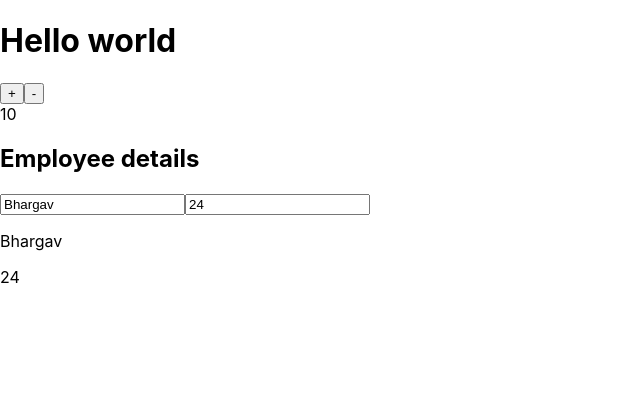
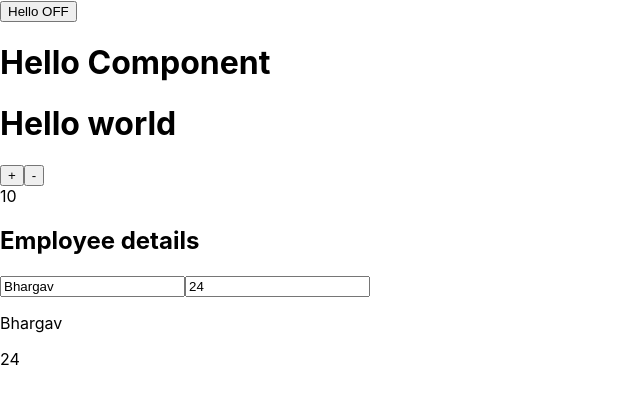
Before and after one commit to isbhargav/hook-tutorial, a React (Create React App) app: page / in a window 1280 px wide. Shown: the top 404 px of the page, without its empty margins (0-640 px from the left). Built offline with nearby package versions, Linux system fonts and the light colour scheme.

Commit message:
useEffect added

```diff
--- a/src/App.js
+++ b/src/App.js
@@ -1,14 +1,27 @@
-import React, { useState } from 'react';
+import React, { useState, useEffect } from 'react';
 import { useEmp } from './useEmp'
+import Hello from './Hello'
 
 const App = () => {
   const [count, setCount] = useState(10);
-  const [employee, handleEmpInfoChange] = useEmp({ name: 'Bhargav', age: 24 })
+  const [showHello, setHello] = useState(true);
+  const [employee, handleEmpInfoChange] = useEmp({ name: 'Bhargav', age: 24 });
+  useEffect(() => {
+    console.log('render')
 
+    return () => {
+      console.log('unmount');
+    }
+  });
+  useEffect(() => {
+    console.log('render only when age change')
+  }, [employee.age]);
 
 
   return (
     <>
+      <button onClick={() => setHello(s => !s)}>Hello {showHello === true ? 'OFF' : 'ON'}</button>
+      {showHello && <Hello />}
       <h1>Hello world</h1>
       <button onClick={() => setCount(s => s + 1)}>+</button>
       <button onClick={() => setCount(s => s - 1)}>-</button>
--- /dev/null
+++ b/src/Hello.js
@@ -0,0 +1,17 @@
+import React, { useEffect } from 'react'
+
+const Hello = () => {
+
+    useEffect(() => {
+        console.log('Hello render')
+
+        return () => {
+            console.log('Hello unmount');
+        }
+    });
+    return (
+        <h1>Hello Component</h1>
+    )
+
+}
+export default Hello;
```
